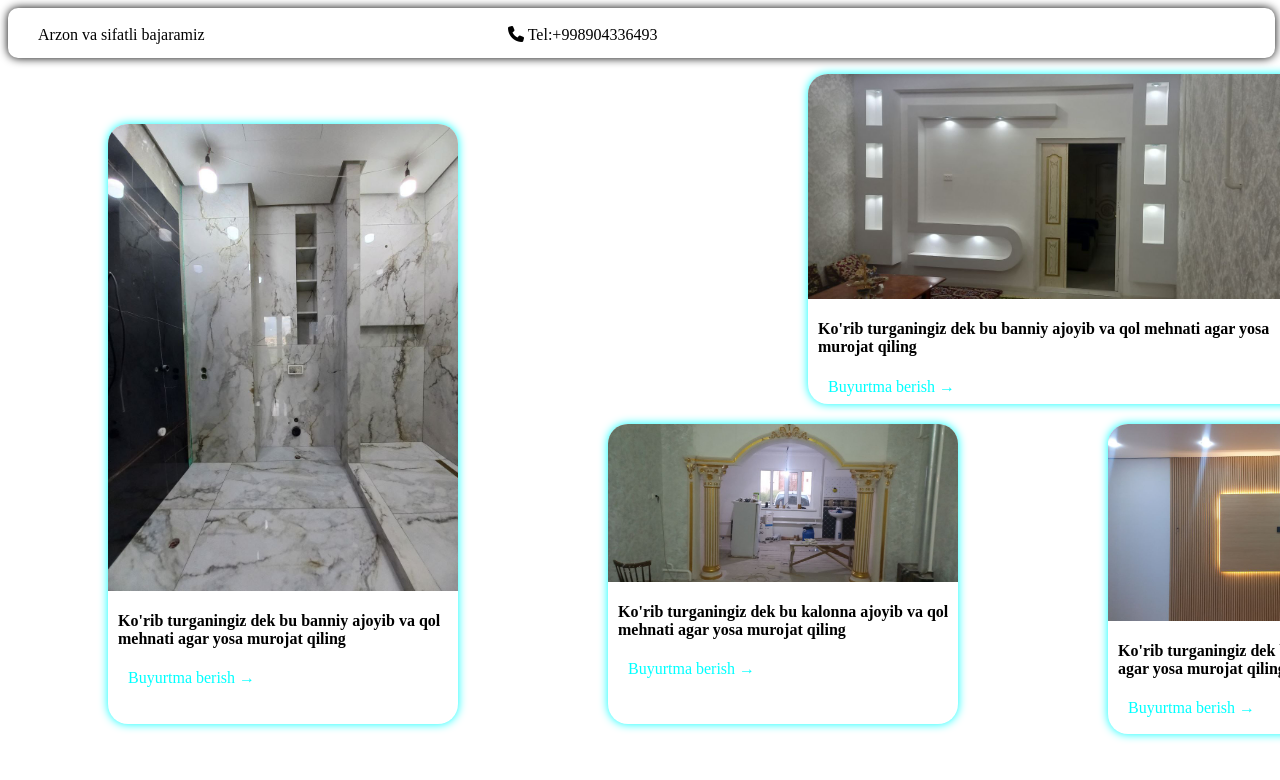
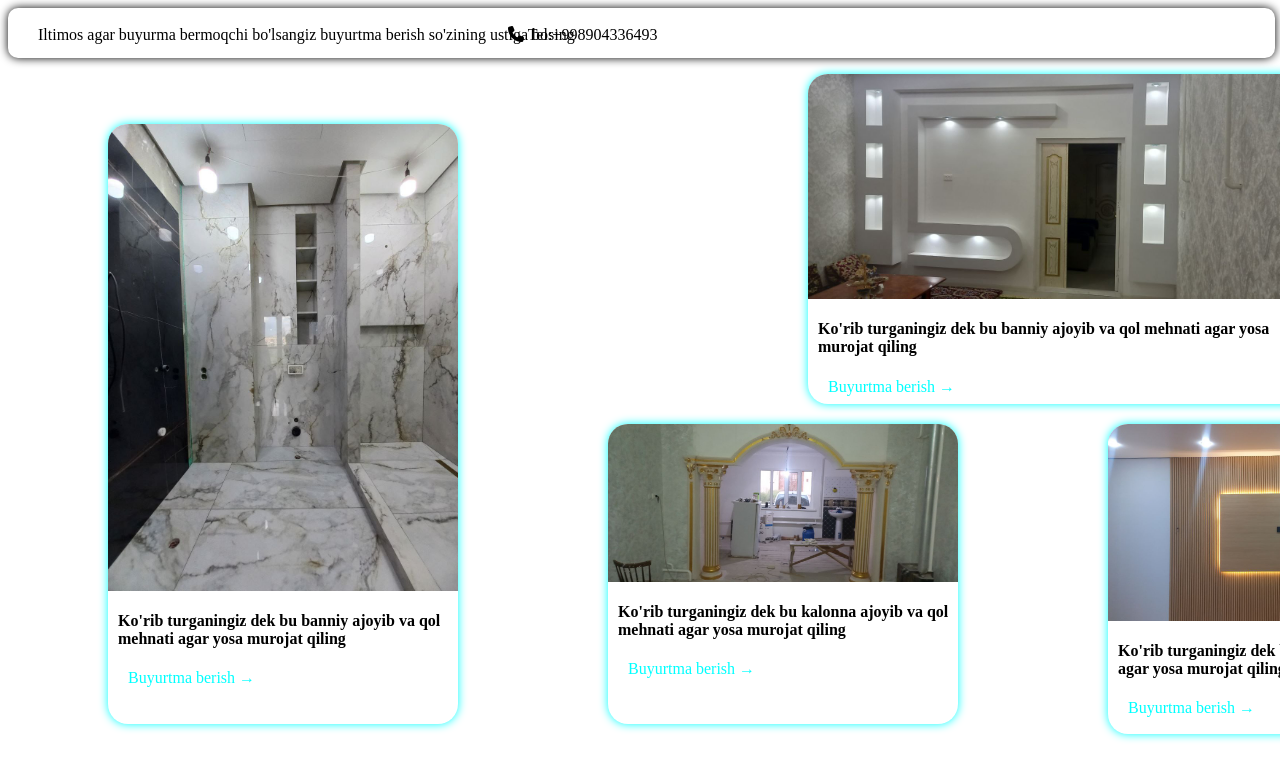
Before and after one commit to aslbek099/BEK, a plain HTML site: page index.html in a window 1280 px wide. Shown: the top 780 px of the page. Drawn offline with Linux system fonts and the light colour scheme.

Commit message:
Modify contact details and order prompt in index.html
Updated contact information and added a prompt for ordering.

```diff
--- a/index.html
+++ b/index.html
@@ -102,7 +102,7 @@
 <body>
     <div class="tepa"></div><br>
     <div class="tel"><i class="fa-solid fa-phone"></i> Tel:+998904336493 </div>
-    <div class="tele"> Arzon va sifatli bajaramiz</div>
+    <div class="tele"> Iltimos agar buyurma bermoqchi bo'lsangiz buyurtma berish so'zining ustiga bosing</div>
     <div class="pad"><img src="pad.jpg" alt="" width="500px" class="rasm4">
         <h4>Ko'rib turganingiz dek bu banniy ajoyib va qol mehnati agar yosa murojat qiling</h4>
         <a href="https://t.me/Bek54321012345" class="buyurt" target="_blank">Buyurtma berish →</a>
@@ -128,4 +128,5 @@
 
 </body>
 
+
 </html>
```
